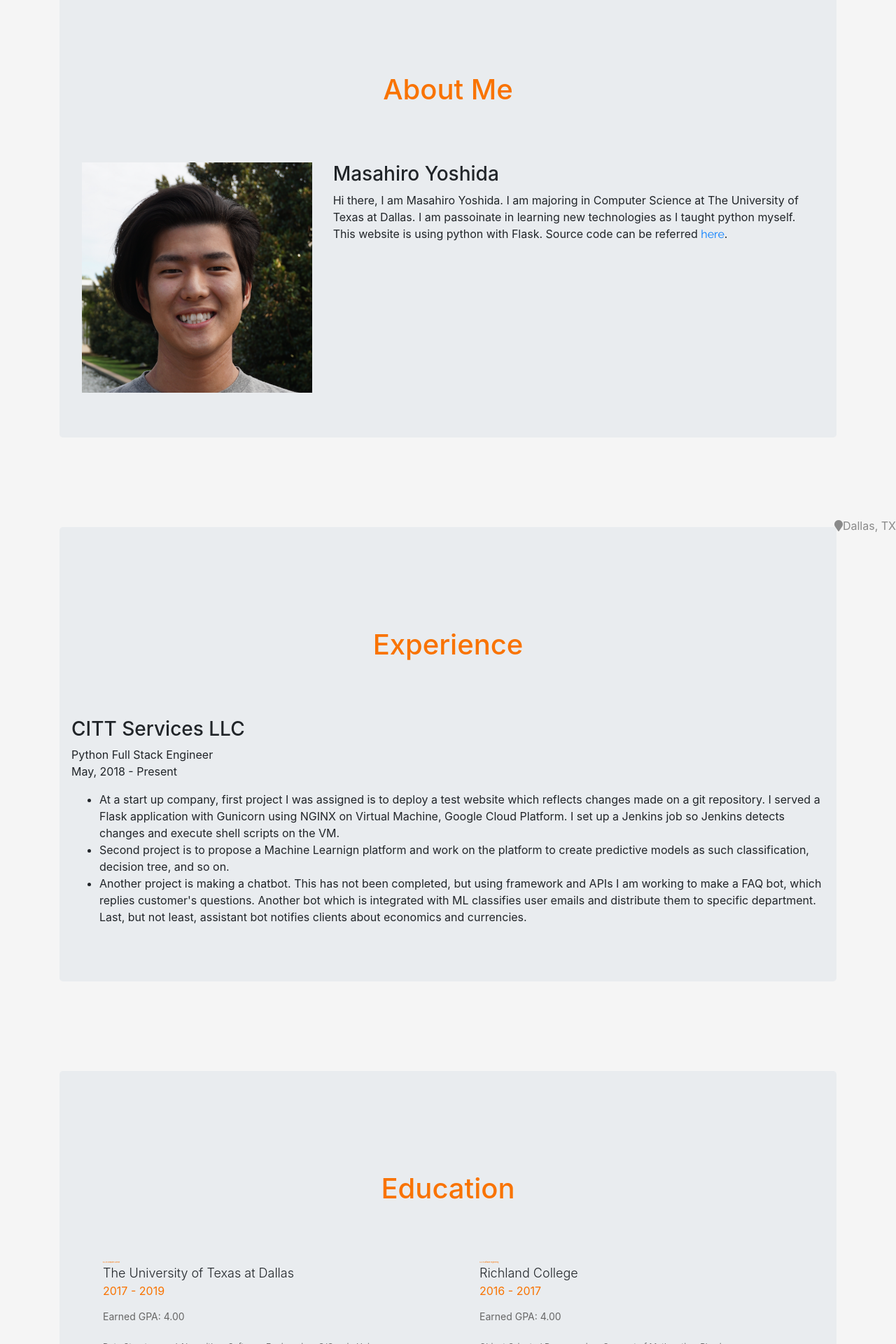
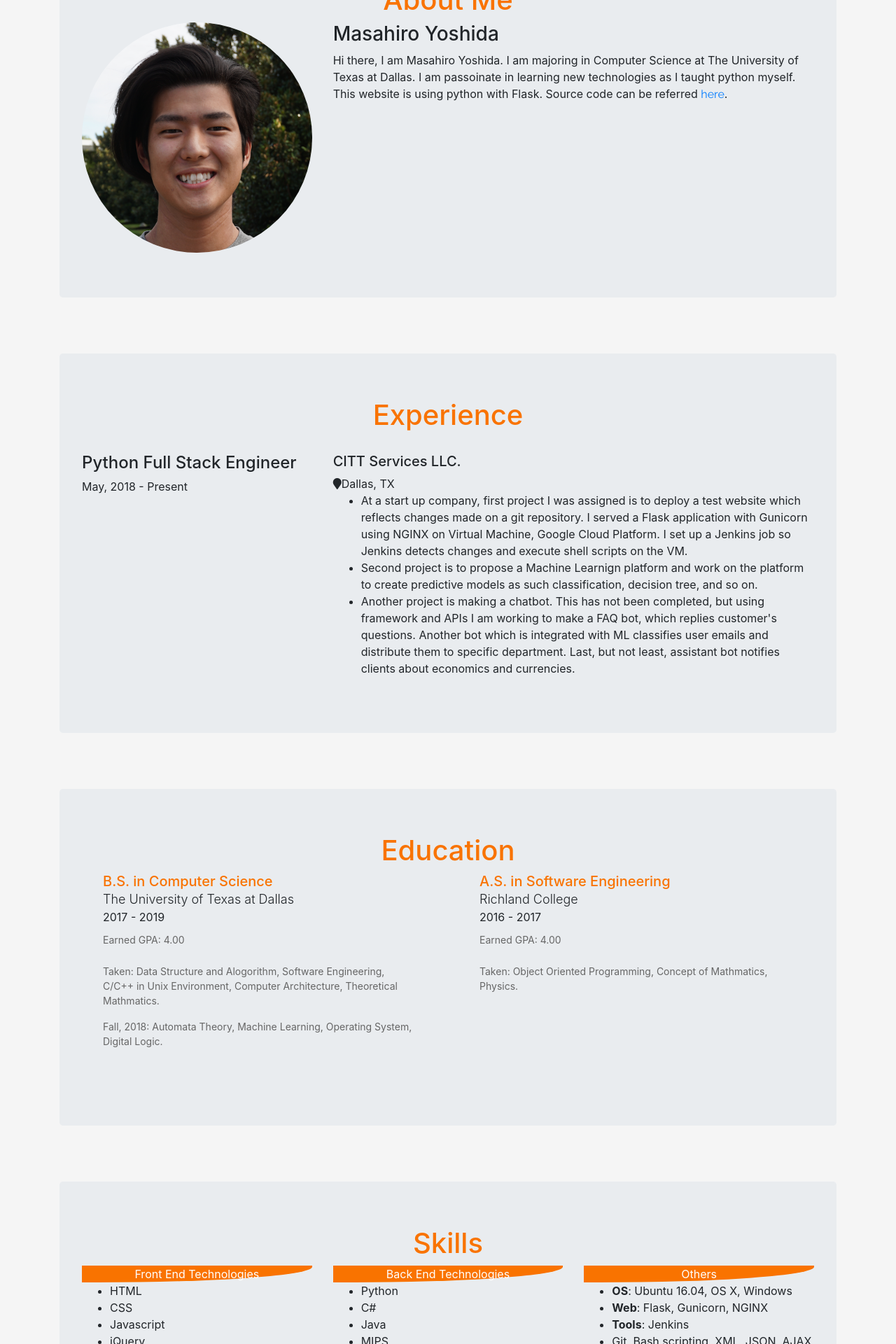
Before and after one commit to M0roSan/website, a Flask app: page / in a window 1280 px wide. Shown: the part 920-2840 px from the top of the page at 70% size. Run offline with Flask 2, Linux system fonts and the light colour scheme; some libraries are stand-ins or nearby versions.

Commit message:
change on skills

```diff
--- a/static/css/main.css
+++ b/static/css/main.css
@@ -75,17 +75,17 @@ html,h1,h2,h3,h4,h5,h6,a {
 
 /* about me */
 .about {
-	margin: 4em 0;
+	margin: 1em 0;
 	padding: 1em;
 	position: relative;
 }
 .about h1 {
 	color: #F97300;
-	margin: 2em;
 }
 .about img {
 	height: auto;
 	width: auto;
+	border-radius: 50%;
 }
 .about span {
 	display: block;
@@ -107,34 +107,30 @@ html,h1,h2,h3,h4,h5,h6,a {
 
 /* experience*/
 .experience {
-	margin: 4em 0;
+	margin: 1em 0;
 	padding: 1em;
 	position: relative;
 }
 .experience h1 {
 	color: #F97300;
-	margin: 2em;
+	margin-bottom: 30px;
 }
-.experince .timeline {
-	margin-top: 0;
-	margin-bottom: 45px;
-	font-size: 24px;
-	text-align: center;
+.experince h4 {
+	color: #F97300
 }
-.experince .work {
+.experince .desc {
+	margin-left: 20px;
+	border-left: 4px solid #F97300;
+}
+.experince .work-place {
 	position: relative;
-	margin-bottom: 45px;
 }
 .experince .place {
-	position: relative;
+	margin-top: 0;
+	margin-bottom: 15px;
+	font-size: 20px;
 }
-.experince .name{
-		margin-top: 0;
-		margin-bottom: 15px;
-		font-size: 20px;
-		font-weight: 300;
-}
-.experience .location {
+.experince .location {
 	position: absolute;
 	right: 0;
 	top: 2px;
@@ -143,39 +139,24 @@ html,h1,h2,h3,h4,h5,h6,a {
 .experince .location .fa {
 	margin-right: 5px;
 }
-.experince .job {
-		position: absolute;
-		left: -280px;
-		top: 0;
-}
-.experince .job .title {
-	font-size: 18px;
-	color: #00BCD4;
-}
-.experince .job .time {
-	color: #8a8a8a;
-}
-.experince .desc {
-	color: #666;
-}
+
 /* education*/
 .education {
-	margin: 4em 0;
+	margin: 1em 0;
 	padding: 1em;
 	position: relative;
 }
 .education h1 {
 	color: #F97300;
-	margin: 2em;
 }
 .education .item {
-	margin-bottom: 50px;
+	margin-bottom: 30px;
 }
 .education .item-in {
 	padding: 0 30px;
 }
 .education .degree {
-	font-size: 2px;
+	font-size: 20px;
 	color: #F97300;
 	margin-top: 0;
 	margin-bottom: 0px;
@@ -187,18 +168,51 @@ html,h1,h2,h3,h4,h5,h6,a {
 	font-weight: 300;
 }
 .education .duration {
-	color: #F97300;
-	margin-bottom: 14px;
+	margin-bottom: 10px;
+	font-size: 16px;
 }
 .education .gpa {
 	color: #666;
 	font-size: 14px;
 }
 .education .desc  {
-	font-size: 12px;
+	font-size: 14px;
 	color: #666;
 }
-/* */
-
+/* skills */
+.skills {
+	margin: 1em 0;
+	padding: 1em;
+	position: relative;
+}
+.skills h1{
+	color: #F97300;
+}
+.skills .item {
+	position: relative;
+}
+.skills .des {
+	background: #F97300;
+	color: #fff;
+	text-align: center;
+	border-bottom-right-radius: 93%;
+	transition: .3s ease-in-out;
+}
+.skills .item:hover .des {
+	height: 100%;
+	background: #F973007d;
+	position: absolute;
+	width: 89%;
+	padding: 5em;
+	top: 0;
+	border-bottom-right-radius: 0;
+}
 /* contact */
-.contact .dialog
+.contact {
+	margin: 1em 0;
+	padding: 1em;
+	position: relative;
+}
+.contact h1 {
+	color: #F97300;
+}
--- a/templates/index.html
+++ b/templates/index.html
@@ -52,6 +52,9 @@
         <p>
           I am Masahiro Yoshida. Scroll down to see me!
         </p>
+        <p>
+          Background picture is my hometown, Morioka, Japan.
+        </p>
       </h1>
       </div>
     </div>
@@ -64,7 +67,7 @@
         <h1 class="text-center">About Me</h1>
         <div class="row">
           <div class="col-lg-4 col-md-4 col-sm-12">
-            <img src="/static/img/profile_pic.png" class="img-fluid">
+            <img src="/static/img/profile_pic.png" class="img-fluid" style="border-radius: 50%;">
           </div>
           <div class="col-lg-8 col-md-8 col-sm-12">
             <h3>Masahiro Yoshida</h3>
@@ -83,20 +86,17 @@
   <div class="experience" id="experience">
     <div class="container">
       <div class="jumbotron">
-
         <h1 class="text-center">Experience</h1>
         <div class="row">
-          <div class="work">
-            <div class="place">
-              <h3 class="name">CITT Services LLC</h3>
+          <div class="col-lg-4 col-md-4 col-sm-12">
+            <h4>Python Full Stack Engineer</h4>
+            <p>May, 2018 - Present</p>
+          </div>
+          <div class="desc col-lg-8 col-md-8 col-sm-12">
+            <div class="work-place">
+              <h5 class="name">CITT Services LLC.</h5>
               <div class="location"><i class="fa fa-map-marker" aria-hidden="true"></i>Dallas, TX</div>
             </div>
-            <div class="job">
-              <div class="title">Python Full Stack Engineer</div>
-              <div class="time">May, 2018 - Present</div>
-            </div>
-            <div class="desc">
-              <p>
             <ul>
               <li>
                 At a start up company, first project I was assigned is to deploy a test website which reflects changes
@@ -114,8 +114,6 @@
               currencies.
               </li>
             </ul>
-              </p>
-            </div>
           </div>
         </div>
       </div>
@@ -135,8 +133,13 @@
               <div class="duration">2017 - 2019</div>
               <div class="gpa">Earned GPA: 4.00</div><br />
               <div class="desc">
-                Data Structure and Alogorithm, Software Engineering, C/C++ in Unix Environment,
+                <p>
+                  Taken: Data Structure and Alogorithm, Software Engineering, C/C++ in Unix Environment,
                   Computer Architecture, Theoretical Mathmatics.
+                </p>
+                <p>
+                  Fall, 2018: Automata Theory, Machine Learning, Operating System, Digital Logic.
+                </p>
               </div>
             </div>
           </div>
@@ -147,7 +150,7 @@
               <div class="duration">2016 - 2017</div>
               <div class="gpa">Earned GPA: 4.00</div><br />
               <div class="desc">
-                Object Oriented Programming, Concept of Mathmatics, Physics.
+                Taken: Object Oriented Programming, Concept of Mathmatics, Physics.
               </div>
             </div>
           </div>
@@ -156,14 +159,16 @@
     </div>
   </div>
   <!-- end of education -->
-  <!-- stack of technologies -->
+  <!-- skills -->
   <div class="skills" id="skills">
     <div class="container">
       <div class="jumbotron">
         <h1 class="text-center">Skills</h1>
         <div class="row">
-          <div class="col-lg-4 col-md-4 col-sm-8">
-            <h3 class="type">Front End Technologies</h3
+          <div class="col-lg-4 col-md-4 col-sm-8 item">
+            <div class="des">
+              Front End Technologies
+            </div>
             <ul>
               <li>HTML</li>
               <li>CSS</li>
@@ -172,8 +177,10 @@
               <li>Bootstrap</li>
             </ul>
           </div>
-          <div class="col-lg-4 col-md-4 col-sm-8">
-            <h3 class="type">Back End Technologies</h3>
+          <div class="col-lg-4 col-md-4 col-sm-8 item">
+            <div class="des">
+              Back End Technologies
+            </div>
             <ul>
               <li>Python</li>
               <li>C#</li>
@@ -183,8 +190,10 @@
               <li>C/C++</li>
             </ul>
           </div>
-          <div class="col-lg-4 col-md-4 col-sm-8">
-            <h3 class="type">Others</h3>
+          <div class="col-lg-4 col-md-4 col-sm-8 item">
+            <div class="des">
+              Others
+            </div>
             <ul>
               <li><strong>OS</strong>: Ubuntu 16.04, OS X, Windows</li>
               <li><strong>Web</strong>: Flask, Gunicorn, NGINX</li>
@@ -196,7 +205,8 @@
       </div>
     </div>
   </div>
-  <!-- end of stack of technologies -->
+  <!-- end of skills -->
+
   <!-- Contact form -->
   <div class="contact" id="contact">
 	  <div class="container">
```
Lines whose indentation alone changed are shown as unchanged.
